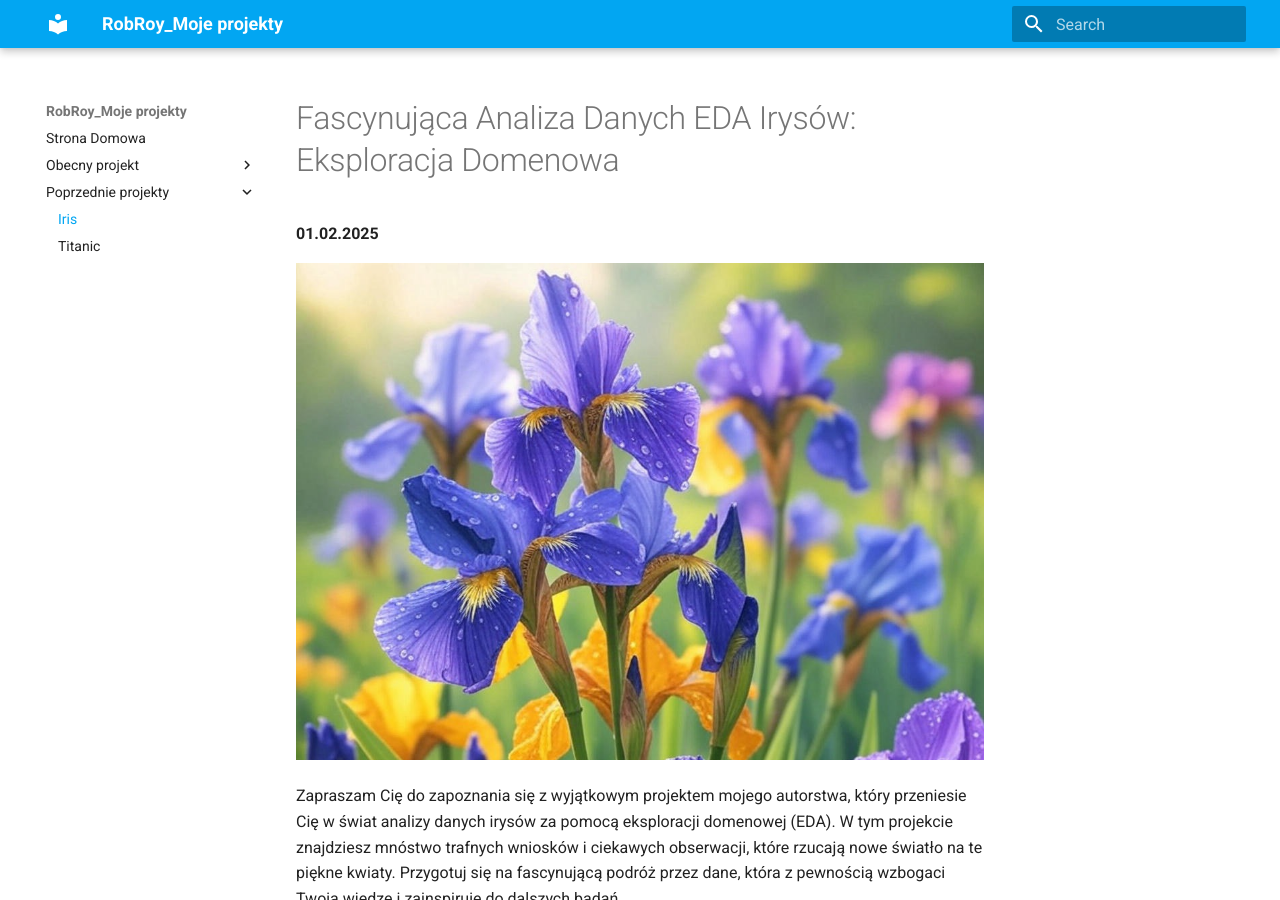
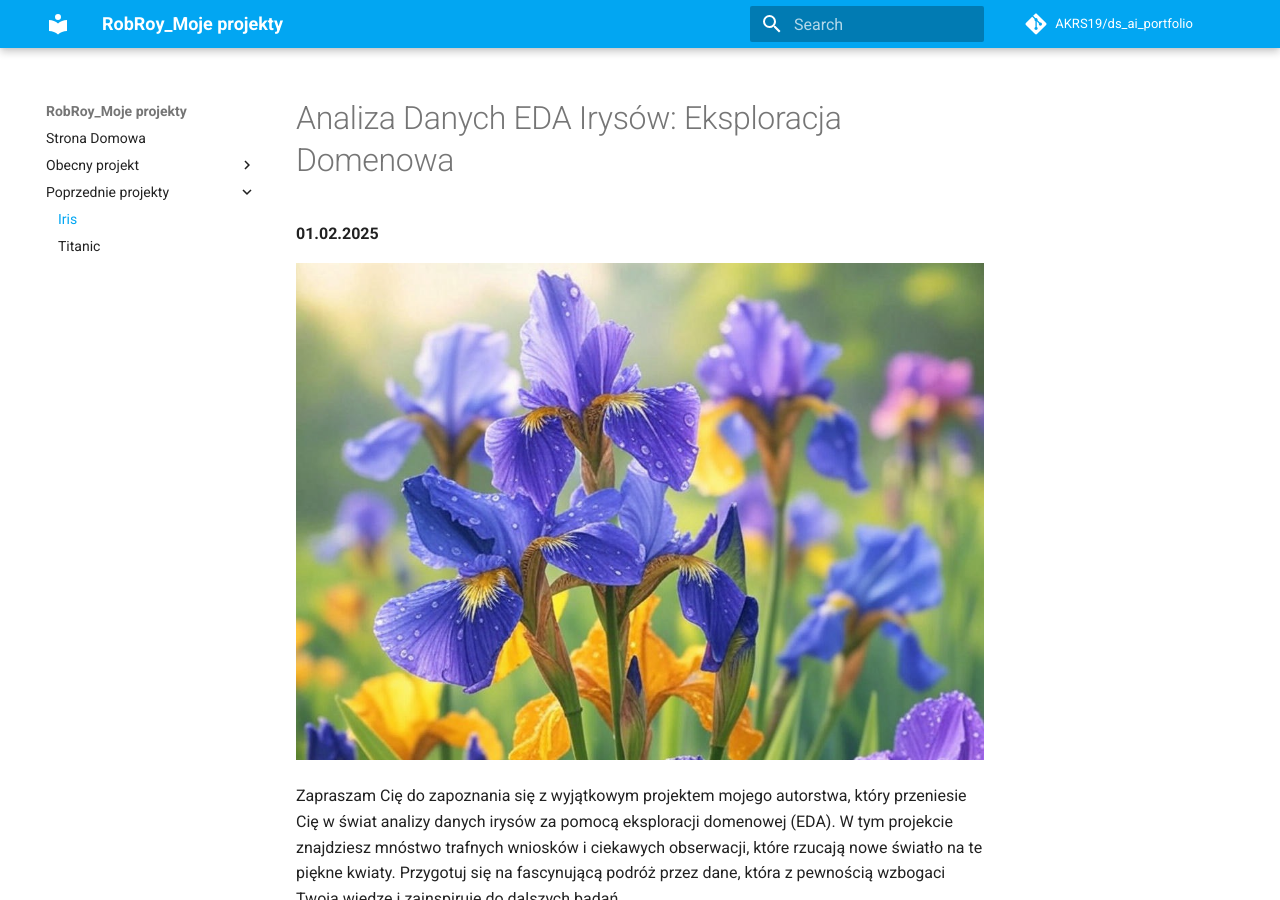
Before and after one commit to AKRS19/ds_ai_portfolio, an MkDocs documentation site: the page built from docs/iris/index.md, in a window 1280 px wide and 900 px high. Built offline with MkDocs 1.6.1 and Material for MkDocs 9.7.7, drawn with Linux system fonts in a browser that asks for light colours; comment, search, counter and statistics services are not loaded.

Commit message:
iris fix and added gitignore

```diff
--- a/docs/iris/index.md
+++ b/docs/iris/index.md
@@ -1,5 +1,5 @@
 
-# Fascynująca Analiza Danych EDA Irysów: Eksploracja Domenowa
+# Analiza Danych EDA Irysów: Eksploracja Domenowa
 
 **01.02.2025**
 
--- a/mkdocs.yml
+++ b/mkdocs.yml
@@ -2,6 +2,9 @@ site_name: RobRoy_Moje projekty
 site_author: Robert Stępień
 site_description: >-
     Portfolio moich wspaniałych projektów z Data Science i AI!
+
+repo_name: AKRS19/ds_ai_portfolio
+repo_url: https://github.com/AKRS19/ds_ai_portfolio
 
 theme:
   name: material
```
Also changed, not shown: 1 other file.
